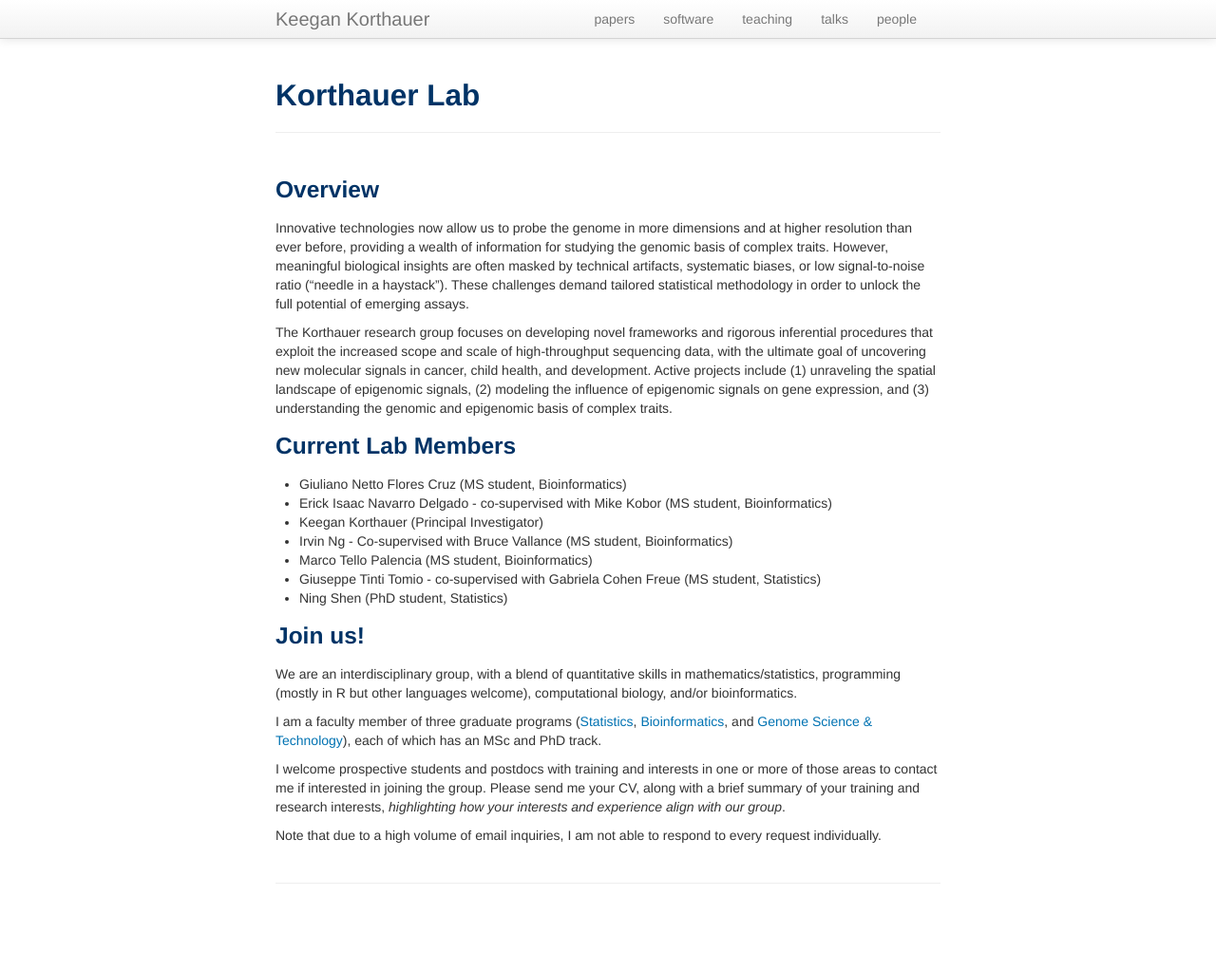
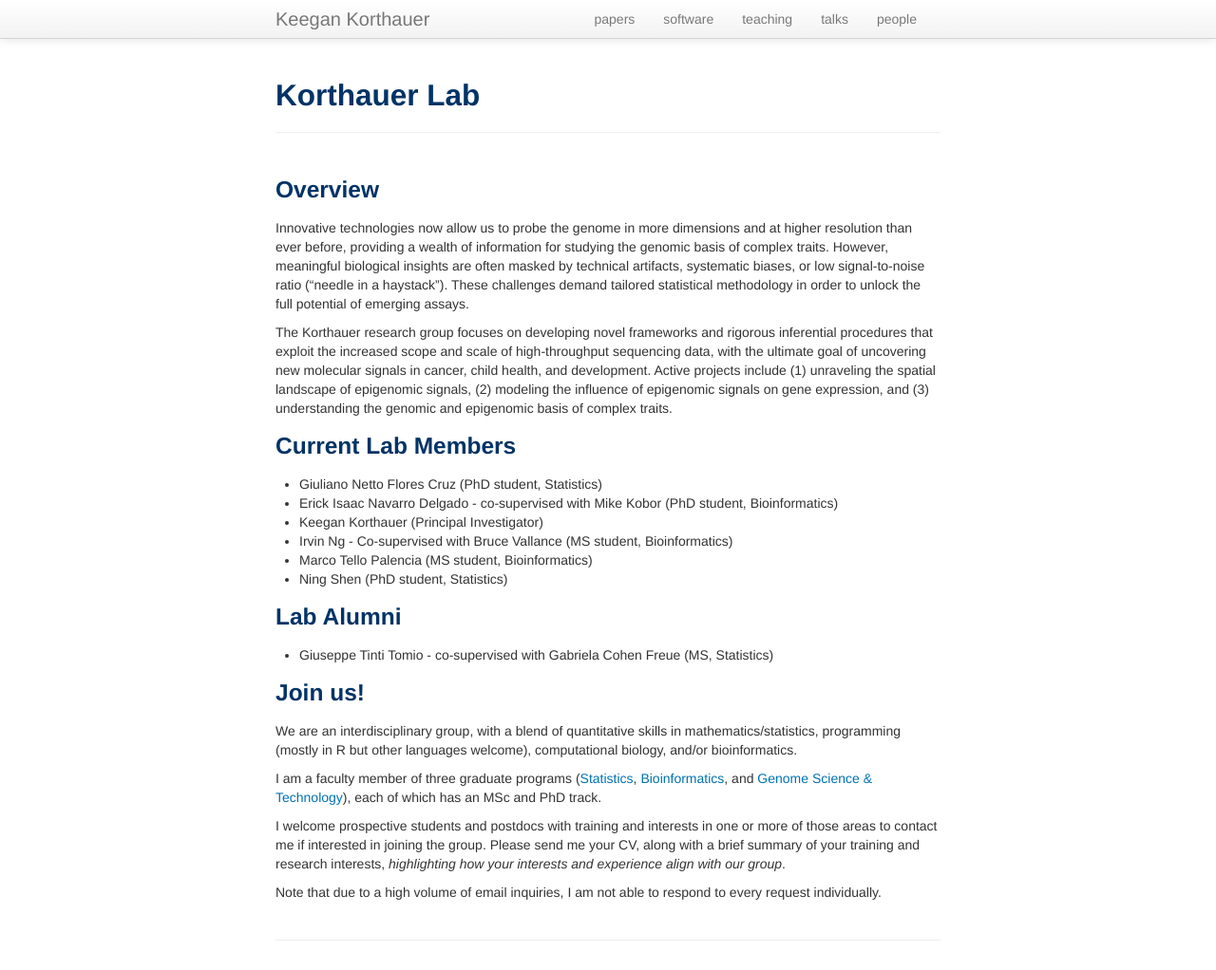
Before and after one commit to kdkorthauer/kdkorthauer.github.io, a Jekyll site: the page built from pages/group.md, in a window 1280 px wide and 1022 px high. Shown: the whole window at 95% size. Built offline with Jekyll 4.4.1, drawn with Linux system fonts in a browser that asks for light colours.

Commit message:
update website

```diff
--- a/pages/group.md
+++ b/pages/group.md
@@ -22,13 +22,16 @@ The Korthauer research group focuses on developing novel frameworks and rigorous
 
 ### Current Lab Members
 
-* Giuliano Netto Flores Cruz (MS student, Bioinformatics)
-* Erick Isaac Navarro Delgado - co-supervised with Mike Kobor (MS student, Bioinformatics)
+* Giuliano Netto Flores Cruz (PhD student, Statistics)
+* Erick Isaac Navarro Delgado - co-supervised with Mike Kobor (PhD student, Bioinformatics)
 * Keegan Korthauer (Principal Investigator)
 * Irvin Ng - Co-supervised with Bruce Vallance (MS student, Bioinformatics)
 * Marco Tello Palencia (MS student, Bioinformatics)
-* Giuseppe Tinti Tomio - co-supervised with Gabriela Cohen Freue (MS student, Statistics)
 * Ning Shen (PhD student, Statistics)
+
+### Lab Alumni
+
+* Giuseppe Tinti Tomio - co-supervised with Gabriela Cohen Freue (MS, Statistics)
 
 ### Join us!
 
```
Also changed, not shown: pages/forfun.md (deleted, +0 -25 lines), pages/papers.md (+7 -4 lines), pages/software.md (+8 -5 lines), 1 other file.
